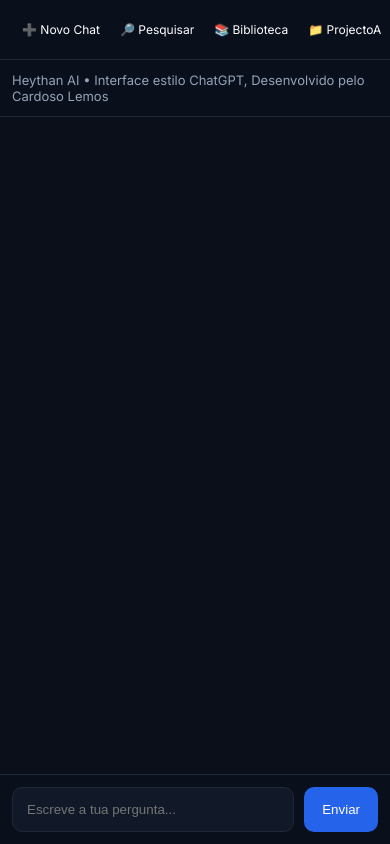
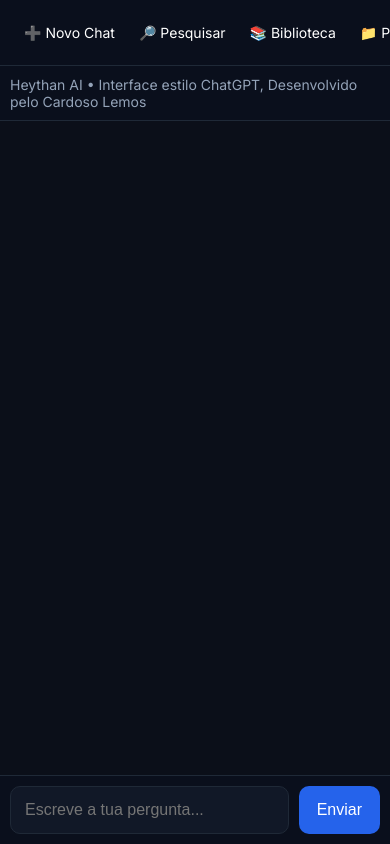
Before and after one commit to cardosolemos312-source/ia-busca, a website: page public/index.html in a window 390 px wide. Shown: the top 844 px of the page. Drawn offline with Linux system fonts and the light colour scheme.

Commit message:
ajuste responsivo e fonte mobile

```diff
--- a/public/index.html
+++ b/public/index.html
@@ -97,6 +97,7 @@ button:hover {
 
   body {
     flex-direction: column;
+    font-size: 18px; /* 🔥 aumenta o texto no telemóvel */
   }
 
   #sidebar {
@@ -110,18 +111,41 @@ button:hover {
   .menu {
     flex: 1;
     text-align: center;
-    font-size: 12px;
-    padding: 10px;
+    font-size: 14px; /* 🔥 menus maiores */
+    padding: 12px;
     white-space: nowrap;
   }
 
+  #topbar {
+    font-size: 14px;
+    padding: 10px;
+  }
+
   #chat {
-    padding: 12px;
+    flex: 1;
+    padding: 16px;
+    font-size: 18px; /* 🔥 mensagens maiores */
+    overflow-y: auto;
+  }
+
+  .user, .ia {
+    font-size: 18px;
+    line-height: 1.4;
   }
 
   #inputArea {
     position: sticky;
     bottom: 0;
+    padding: 10px;
+  }
+
+  input {
+    font-size: 16px;
+    padding: 14px;
+  }
+
+  button {
+    font-size: 16px;
   }
 }
 </style>
```
